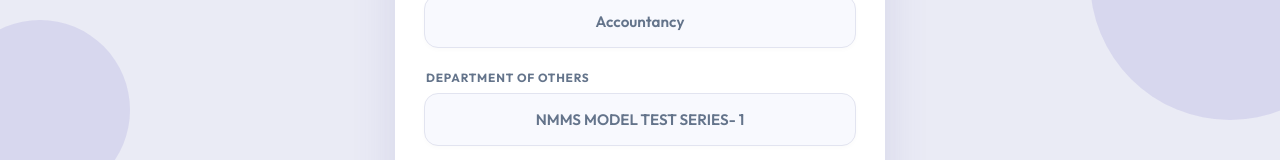
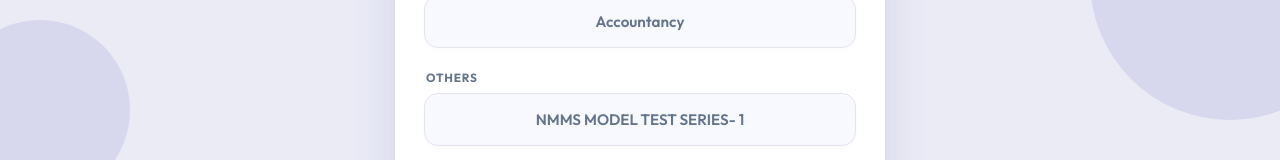
Before and after one commit to amaljithsivadas01/Mocktest, a website: page index.html in a window 1280 px wide. Shown: the part 520-680 px from the top of the page. Drawn offline with Linux system fonts and the light colour scheme; no server answers; a web font is replaced by a local one.

Commit message:
Rename department title from 'DEPARTMENT OF OTHERS' to 'OTHERS'

```diff
--- a/index.html
+++ b/index.html
@@ -110,7 +110,7 @@
 
         <!-- Department of Others -->
         <div class="dept-block">
-          <div class="dept-title">DEPARTMENT OF OTHERS</div>
+          <div class="dept-title">OTHERS</div>
           <a href="exam.html?dept=others" class="dept-exam-btn" id="btn-others" data-dept="others">
             NMMS MODEL TEST SERIES- 1
           </a>
```
